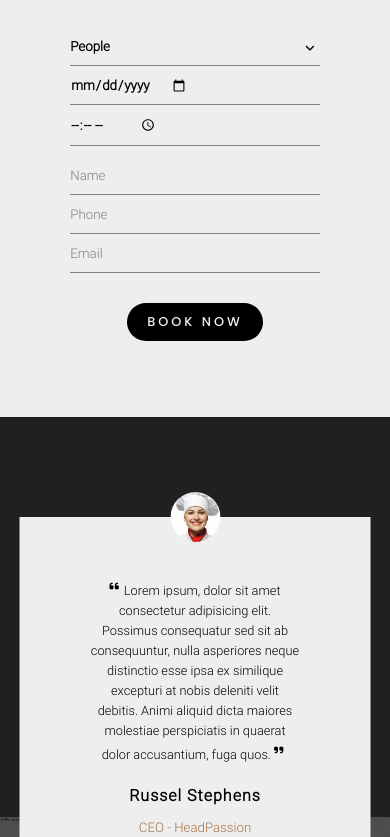
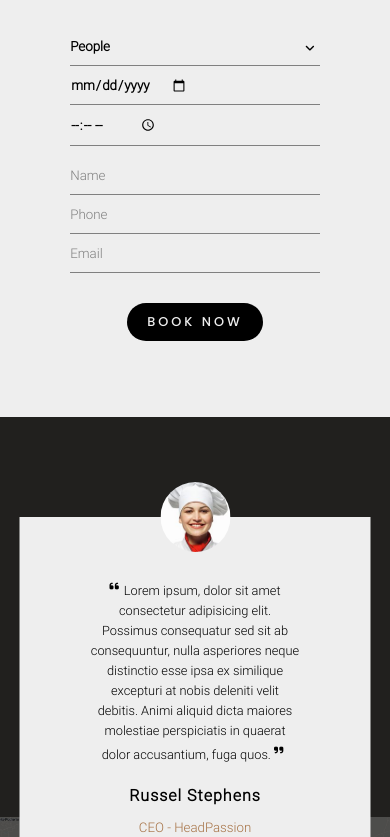
Before and after one commit to RomainCrz/Resto, a plain HTML site: page index.html in a window 390 px wide. Shown: the part 2977-3814 px from the top of the page. Drawn offline with nearby package versions, Linux system fonts and the light colour scheme; files that its build step writes are made by us from their sources.

Commit message:
Update _fifth.scss

```diff
--- a/styles/layout/_fifth.scss
+++ b/styles/layout/_fifth.scss
@@ -29,6 +29,10 @@
                 border-radius: 50px;
                 left: 50%;
                 transform: translate(-50%,-50%);
+                @media screen and (max-width: 770px) {
+                    height : 70px;
+                }
+
             }
             .cuisinier_container{
                 margin : 60px auto 0px;
```
